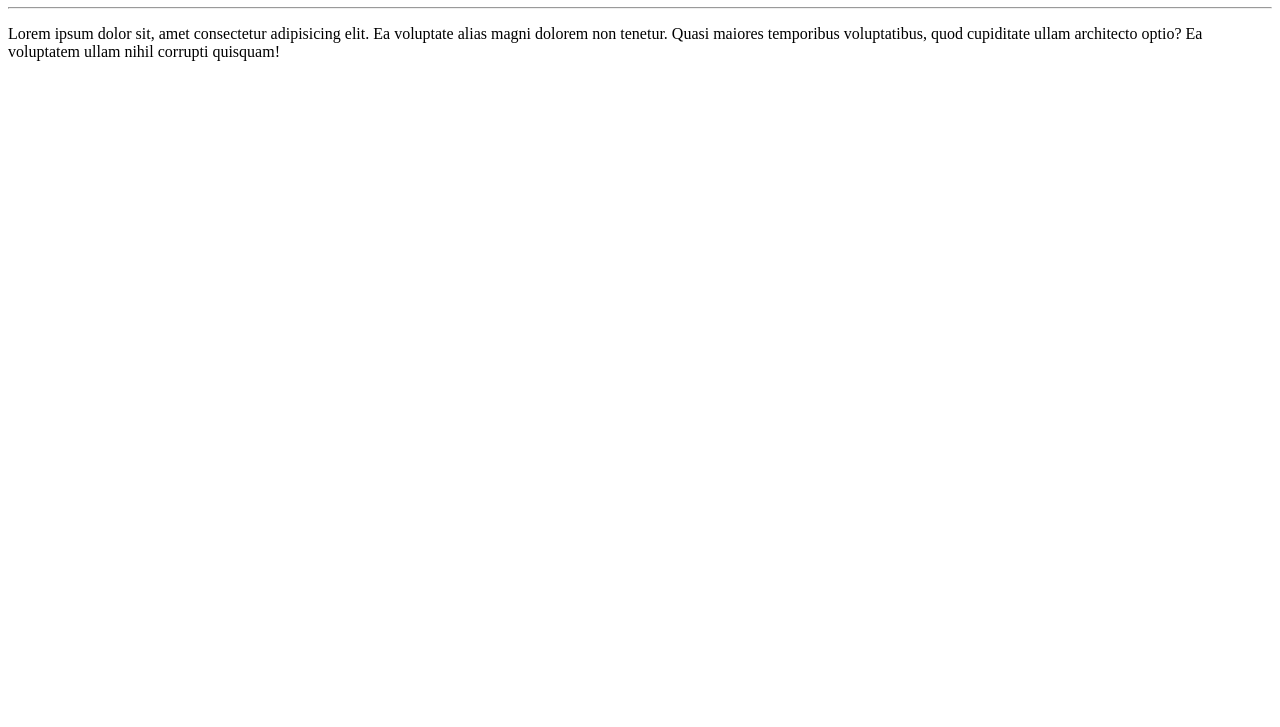
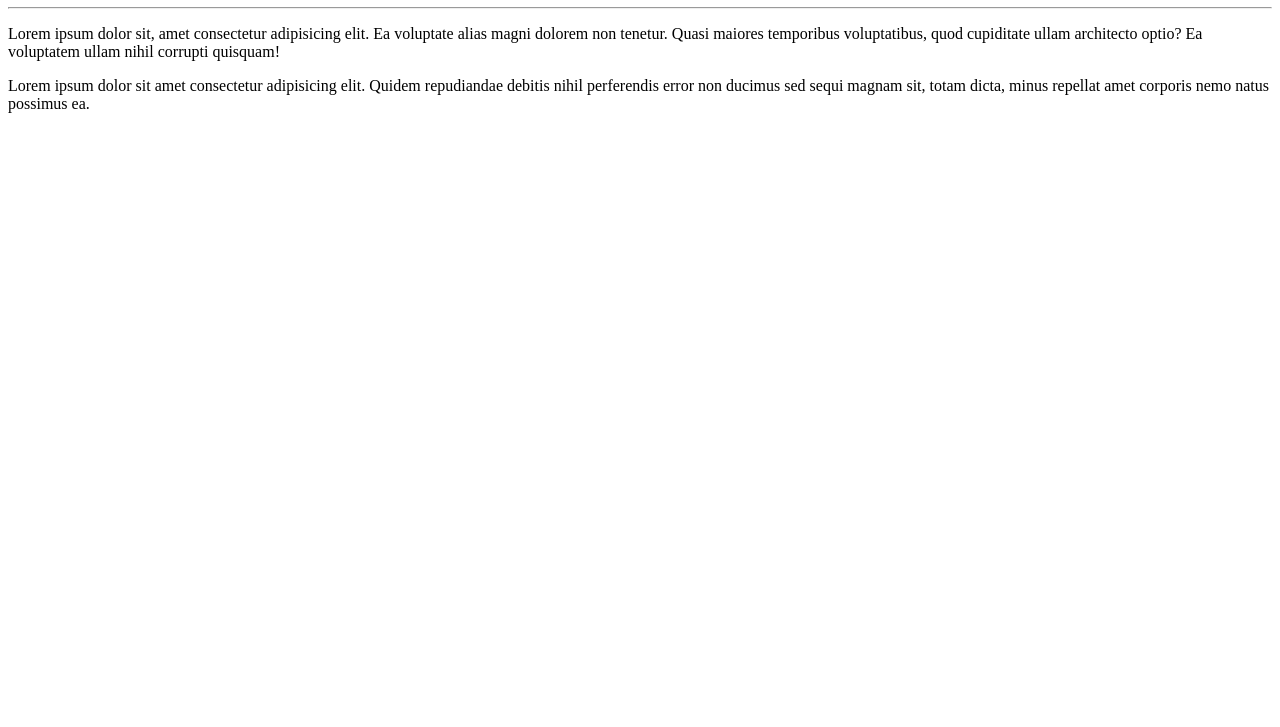
Before and after one commit to JoaoVitorUEMA/sociedade, a plain HTML site: page exemplo/index.html in a window 1280 px wide. Shown: the part 73-800 px from the top of the page. Drawn offline with Linux system fonts and the light colour scheme.

Commit message:
outra auteração

```diff
--- a/exemplo/index.html
+++ b/exemplo/index.html
@@ -9,5 +9,6 @@
     <h1>exemplo</h1>
     <hr>
     <p>Lorem ipsum dolor sit, amet consectetur adipisicing elit. Ea voluptate alias magni dolorem non tenetur. Quasi maiores temporibus voluptatibus, quod cupiditate ullam architecto optio? Ea voluptatem ullam nihil corrupti quisquam!</p>
+    <p>Lorem ipsum dolor sit amet consectetur adipisicing elit. Quidem repudiandae debitis nihil perferendis error non ducimus sed sequi magnam sit, totam dicta, minus repellat amet corporis nemo natus possimus ea.</p>
 </body>
 </html>
```
